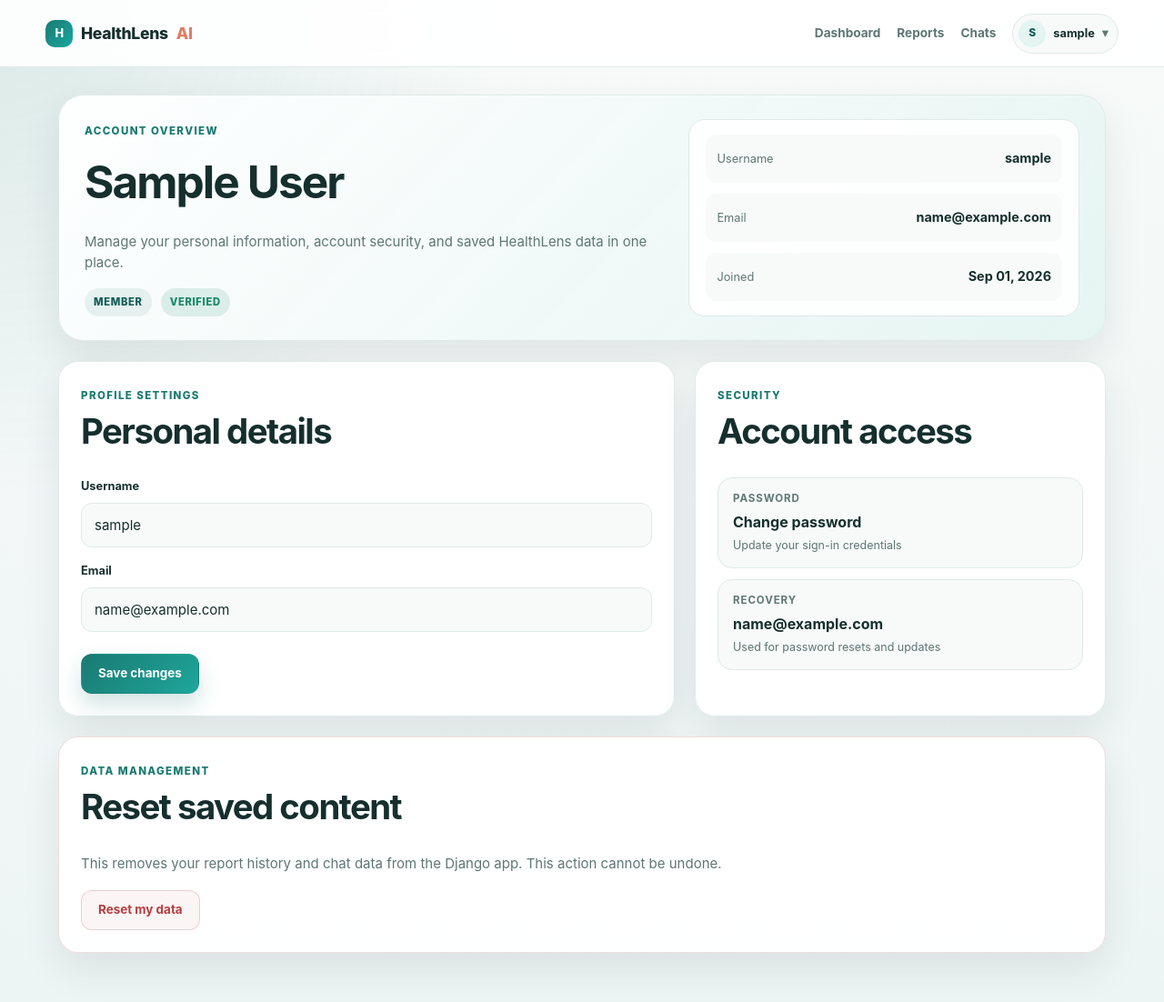
After one commit to jdnavapara516/HealthLens, a Django app: page /profile/ in a window 1280 px wide. The commit adds this page. Shown: the whole page at 91% size. Run offline with Django 5.2, Linux system fonts and the light colour scheme; the visitor is signed in with stand-in values (Sample User, id 1).

Commit message:
added profile section to manage user data

```diff
--- a/django/accounts/forms.py
+++ b/django/accounts/forms.py
@@ -1,6 +1,8 @@
 from django import forms
+from django.contrib.auth import get_user_model
 from django.contrib.auth.forms import UserCreationForm
-from django.contrib.auth.models import User
+
+User = get_user_model()
 
 
 class SignupForm(UserCreationForm):
@@ -9,3 +11,15 @@ class SignupForm(UserCreationForm):
     class Meta:
         model = User
         fields = ('username', 'email', 'password1', 'password2')
+
+
+class ProfileUpdateForm(forms.ModelForm):
+    email = forms.EmailField(required=True)
+
+    class Meta:
+        model = User
+        fields = ('username', 'email')
+        help_texts = {
+            'username': '',
+            'email': '',
+        }
--- a/django/accounts/templates/accounts/login.html
+++ b/django/accounts/templates/accounts/login.html
@@ -38,7 +38,10 @@
             <button class="button button-primary auth-button" type="submit">Log in</button>
         </form>
 
-        <p class="form-footer">New here? <a href="{% url 'signup' %}">Create an account</a></p>
+        <p class="form-footer">
+            <a href="{% url 'password_reset' %}">Forgot your password?</a><br>
+            New here? <a href="{% url 'signup' %}">Create an account</a>
+        </p>
     </div>
 </section>
 {% endblock %}
--- /dev/null
+++ b/django/accounts/templates/accounts/profile.html
@@ -0,0 +1,96 @@
+{% extends 'base.html' %}
+{% block title %}Profile | HealthLens AI{% endblock %}
+{% block content %}
+<section class="profile-page">
+    <div class="profile-hero">
+        <div>
+            <span class="eyebrow">Account overview</span>
+            <h1>{{ user.get_full_name|default:user.username }}</h1>
+            <p class="muted">Manage your personal information, account security, and saved HealthLens data in one place.</p>
+            <div class="profile-badges">
+                <span class="status-pill">Member</span>
+                <span class="status-ok">Verified</span>
+            </div>
+        </div>
+
+        <div class="profile-hero-panel">
+            <div class="profile-hero-row">
+                <span>Username</span>
+                <strong>{{ user.username }}</strong>
+            </div>
+            <div class="profile-hero-row">
+                <span>Email</span>
+                <strong>{{ user.email|default:'No email added' }}</strong>
+            </div>
+            <div class="profile-hero-row">
+                <span>Joined</span>
+                <strong>{{ user.date_joined|date:'M d, Y' }}</strong>
+            </div>
+        </div>
+    </div>
+
+    <div class="profile-grid">
+        <div class="profile-card form-card">
+            <div class="section-heading compact">
+                <span class="eyebrow">Profile settings</span>
+                <h2>Personal details</h2>
+            </div>
+
+            <form method="post" class="auth-form profile-form">
+                {% csrf_token %}
+                {{ form.non_field_errors }}
+
+                <div class="field-wrap">
+                    <label for="{{ form.username.id_for_label }}">Username</label>
+                    {{ form.username }}
+                    {% for error in form.username.errors %}<span class="field-error">{{ error }}</span>{% endfor %}
+                </div>
+
+                <div class="field-wrap">
+                    <label for="{{ form.email.id_for_label }}">Email</label>
+                    {{ form.email }}
+                    {% for error in form.email.errors %}<span class="field-error">{{ error }}</span>{% endfor %}
+                </div>
+
+                <div class="inline-actions">
+                    <button type="submit" class="button button-primary">Save changes</button>
+                </div>
+            </form>
+        </div>
+
+        <div class="profile-card security-card">
+            <div class="section-heading compact">
+                <span class="eyebrow">Security</span>
+                <h2>Account access</h2>
+            </div>
+
+            <div class="security-list">
+                <a class="security-item" href="{% url 'change_password' %}">
+                    <span class="security-label">Password</span>
+                    <strong>Change password</strong>
+                    <small>Update your sign-in credentials</small>
+                </a>
+
+                <div class="security-item">
+                    <span class="security-label">Recovery</span>
+                    <strong>{{ user.email|default:'Add an email address' }}</strong>
+                    <small>Used for password resets and updates</small>
+                </div>
+            </div>
+        </div>
+    </div>
+
+    <div class="profile-card danger-card">
+        <div class="section-heading compact">
+            <span class="eyebrow">Data management</span>
+            <h2>Reset saved content</h2>
+        </div>
+        <p>This removes your report history and chat data from the Django app. This action cannot be undone.</p>
+
+        <form method="post" action="{% url 'reset_user_data' %}">
+            {% csrf_token %}
+            <button type="submit" class="button button-danger" onclick="return confirm('Are you sure you want to permanently delete all saved reports and chat data?');">Reset my data</button>
+        </form>
+    </div>
+</section>
+{% endblock %}
--- a/django/accounts/urls.py
+++ b/django/accounts/urls.py
@@ -1,10 +1,59 @@
-from django.urls import path
+from django.contrib.auth import views as auth_views
+from django.urls import path, reverse_lazy
 
-from .views import landing_view, login_view, logout_view, signup_view
+from .views import landing_view, login_view, logout_view, profile_view, reset_user_data, signup_view
 
 urlpatterns = [
     path('', landing_view, name='landing'),
     path('signup/', signup_view, name='signup'),
     path('login/', login_view, name='login'),
     path('logout/', logout_view, name='logout'),
+    path('profile/', profile_view, name='profile'),
+    path('profile/reset-data/', reset_user_data, name='reset_user_data'),
+    path(
+        'password/change/',
+        auth_views.PasswordChangeView.as_view(
+            template_name='registration/password_change_form.html',
+            success_url=reverse_lazy('password_change_done'),
+        ),
+        name='change_password',
+    ),
+    path(
+        'password/change/done/',
+        auth_views.PasswordChangeDoneView.as_view(
+            template_name='registration/password_change_done.html'
+        ),
+        name='password_change_done',
+    ),
+    path(
+        'password/reset/',
+        auth_views.PasswordResetView.as_view(
+            template_name='registration/password_reset_form.html',
+            email_template_name='registration/password_reset_email.html',
+            success_url=reverse_lazy('password_reset_done'),
+        ),
+        name='password_reset',
+    ),
+    path(
+        'password/reset/done/',
+        auth_views.PasswordResetDoneView.as_view(
+            template_name='registration/password_reset_done.html'
+        ),
+        name='password_reset_done',
+    ),
+    path(
+        'reset/<uidb64>/<token>/',
+        auth_views.PasswordResetConfirmView.as_view(
+            template_name='registration/password_reset_confirm.html',
+            success_url=reverse_lazy('password_reset_complete'),
+        ),
+        name='password_reset_confirm',
+    ),
+    path(
+        'reset/done/',
+        auth_views.PasswordResetCompleteView.as_view(
+            template_name='registration/password_reset_complete.html'
+        ),
+        name='password_reset_complete',
+    ),
 ]
--- a/django/accounts/views.py
+++ b/django/accounts/views.py
@@ -4,7 +4,7 @@ from django.contrib.auth.decorators import login_required
 from django.contrib.auth.forms import AuthenticationForm
 from django.shortcuts import redirect, render
 
-from .forms import SignupForm
+from .forms import ProfileUpdateForm, SignupForm
 
 
 def landing_view(request):
@@ -14,6 +14,26 @@ def landing_view(request):
 @login_required
 def home(request):
     return render(request, 'accounts/home.html')
+
+
+@login_required
+def profile_view(request):
+    form = ProfileUpdateForm(request.POST or None, instance=request.user)
+    if request.method == 'POST' and form.is_valid():
+        form.save()
+        messages.success(request, 'Your profile details were saved successfully.')
+        return redirect('profile')
+    return render(request, 'accounts/profile.html', {'form': form})
+
+
+@login_required
+def reset_user_data(request):
+    if request.method == 'POST':
+        request.user.reports.all().delete()
+        request.user.conversations.all().delete()
+        messages.warning(request, 'Your saved report and chat data has been reset.')
+        return redirect('profile')
+    return redirect('profile')
 
 
 def signup_view(request):
--- a/django/static/css/site.css
+++ b/django/static/css/site.css
@@ -109,18 +109,24 @@ nav[data-main-nav] {
 .profile-menu {
   position: relative;
 }
-.profile-menu summary {
-  list-style: none;
-  display: flex;
+.profile-menu-trigger {
+  display: inline-flex;
   align-items: center;
   gap: 8px;
-  cursor: pointer;
   padding: 6px 10px 6px 6px;
   border-radius: 999px;
   background: var(--panel-alt);
   border: 1px solid var(--line);
-}
-.profile-menu summary::-webkit-details-marker { display: none; }
+  color: var(--text);
+  transition: border-color 0.18s ease, box-shadow 0.18s ease, transform 0.18s ease;
+}
+.profile-menu-trigger:hover,
+.profile-menu-trigger:focus-visible {
+  border-color: rgba(26, 122, 114, 0.4);
+  box-shadow: 0 8px 18px rgba(26, 122, 114, 0.08);
+  transform: translateY(-1px);
+  outline: none;
+}
 .avatar {
   width: 30px;
   height: 30px;
@@ -240,6 +278,17 @@ h1, h2, h3 {
   border: 1px solid rgba(26, 122, 114, 0.16);
   background: rgba(26, 122, 114, 0.07);
   color: var(--teal-deep);
+}
+
+.muted {
+  color: var(--muted);
+}
+
+.help-text {
+  display: block;
+  margin-top: 6px;
+  color: var(--muted);
+  font-size: 0.72rem;
 }
 
 .auth-shell {
@@ -363,6 +412,235 @@ input:focus, textarea:focus, select:focus {
   text-align: center;
   color: var(--muted);
   font-size: 0.85rem;
+}
+.narrow-shell {
+  max-width: 680px;
+}
+.success-panel {
+  text-align: left;
+}
+
+.profile-page {
+  display: grid;
+  gap: 22px;
+  max-width: 1180px;
+  margin: 0 auto;
+}
+.profile-hero {
+  display: grid;
+  grid-template-columns: 1.2fr 0.8fr;
+  gap: 20px;
+  padding: 26px 28px;
+  border-radius: 28px;
+  border: 1px solid var(--line);
+  background: linear-gradient(135deg, rgba(255,255,255,0.96), rgba(227,244,241,0.92));
+  box-shadow: 0 18px 44px var(--shadow);
+}
+.profile-hero h1 {
+  font-size: clamp(2.2rem, 4vw, 3.1rem);
+  margin: 8px 0 10px;
+}
+.profile-badges {
+  display: flex;
+  flex-wrap: wrap;
+  gap: 10px;
+  margin-top: 16px;
+}
+.profile-hero-panel {
+  display: grid;
+  gap: 12px;
+  padding: 16px 18px;
+  border: 1px solid var(--line);
+  border-radius: 18px;
+  background: rgba(255,255,255,0.9);
+}
+.profile-hero-row {
+  display: flex;
+  align-items: center;
+  justify-content: space-between;
+  gap: 16px;
+  padding: 10px 12px;
+  border-radius: 12px;
+  background: var(--panel-alt);
+}
+.profile-hero-row span {
+  color: var(--muted);
+  font-size: 0.8rem;
+}
+.profile-hero-row strong {
+  font-size: 0.9rem;
+  text-align: right;
+}
+.profile-grid {
+  display: grid;
+  grid-template-columns: 1.2fr 0.8fr;
+  gap: 22px;
+}
+.profile-card {
+  background: rgba(255,255,255,0.96);
+  border: 1px solid var(--line);
+  border-radius: 22px;
+  padding: 24px;
+  box-shadow: 0 18px 44px var(--shadow);
+}
+.compact h2 {
+  font-size: 1.7rem;
+}
+.profile-form {
+  margin-top: 12px;
+}
+.inline-actions {
+  display: flex;
+  flex-wrap: wrap;
+  gap: 12px;
+  margin-top: 8px;
+}
+.security-list {
+  display: grid;
+  gap: 12px;
+  margin-top: 14px;
+}
+.security-item {
+  display: grid;
+  gap: 4px;
+  padding: 14px 16px;
+  border-radius: 16px;
+  border: 1px solid var(--line);
+  background: var(--panel-alt);
+  color: var(--text);
+}
+.security-item:hover {
+  border-color: rgba(26, 122, 114, 0.35);
+  color: var(--text);
+}
+.security-label {
+  color: var(--muted);
+  font-size: 0.72rem;
+  font-weight: 700;
+  letter-spacing: 0.08em;
+  text-transform: uppercase;
+}
+.security-item strong {
+  font-size: 1rem;
+}
+.security-item small {
+  color: var(--muted);
+}
+.danger-card {
+  border-color: rgba(179,63,63,0.18);
+  background: rgba(255,255,255,0.95);
+}
+.danger-card p {
+  color: var(--muted);
+  margin: 10px 0 18px;
+}
+
+@media (max-width: 900px) {
+  .profile-hero,
+  .profile-grid {
+    grid-template-columns: 1fr;
+  }
+}
+
+@media (max-width: 700px) {
+  .page-shell {
+    padding-left: 16px;
+    padding-right: 16px;
+  }
+
+  .site-header {
+    height: auto;
+    min-height: 74px;
+    padding: 12px 16px;
+  }
+
+  nav[data-main-nav] {
+    gap: 10px;
+    flex-wrap: wrap;
+    justify-content: flex-end;
+  }
+
+  .profile-menu {
+    width: auto;
+  }
+
+  .profile-menu-trigger {
+    max-width: 100%;
+    padding-right: 8px;
+  }
+
+  .user-label {
+    max-width: 90px;
+    overflow: hidden;
+    text-overflow: ellipsis;
+    white-space: nowrap;
+  }
+
+  .profile-hero {
+    padding: 20px 18px;
+  }
+
+  .profile-hero-panel {
+    padding: 12px 14px;
+  }
+
+  .profile-hero-row {
+    flex-direction: column;
+    align-items: flex-start;
+    gap: 4px;
+  }
+
+  .profile-hero-row strong {
+    text-align: left;
+  }
+
+  .profile-card {
+    padding: 18px;
+  }
+
+  .inline-actions {
+    flex-direction: column;
+  }
+
+  .inline-actions .button {
+    width: 100%;
+  }
+
+  .security-item {
+    padding: 12px 14px;
+  }
+}
+
+@media (max-width: 540px) {
+  .brand {
+    font-size: 1rem;
+  }
+
+  .brand-mark {
+    width: 26px;
+    height: 26px;
+  }
+
+  .profile-dropdown {
+    min-width: 190px;
+  }
+
+  .profile-hero h1 {
+    font-size: 2rem;
+  }
+
+  .profile-badges {
+    gap: 8px;
+  }
+
+  .auth-form.profile-form {
+    gap: 14px;
+  }
+
+  .profile-card .button,
+  .danger-card .button {
+    width: 100%;
+  }
 }
 
 .landing-hero {
--- a/django/templates/base.html
+++ b/django/templates/base.html
@@ -15,7 +15,22 @@
     {% endif %}
     <nav data-main-nav>
         {% if user.is_authenticated %}
-            <a class="nav-link{% if request.resolver_match.url_name == 'home' %} active{% endif %}" href="{% url 'home' %}">Dashboard</a><a class="nav-link{% if request.resolver_match.url_name == 'reports_index' or request.resolver_match.url_name == 'report_detail' %} active{% endif %}" href="{% url 'reports_index' %}">Reports</a><a class="nav-link" href="{% url 'chat_index' %}">Chats</a><details class="profile-menu"><summary><span class="avatar">{{ user.username|first|upper }}</span><span class="user-label">{{ user.username }}</span><span class="chevron"></span></summary><div class="profile-dropdown"><span>{{ user.email|default:'HealthLens member' }}</span><form method="post" action="{% url 'logout' %}">{% csrf_token %}<button type="submit">Log out</button></form></div></details>
+            <a class="nav-link{% if request.resolver_match.url_name == 'home' %} active{% endif %}" href="{% url 'home' %}">Dashboard</a>
+            <a class="nav-link{% if request.resolver_match.url_name == 'reports_index' or request.resolver_match.url_name == 'report_detail' %} active{% endif %}" href="{% url 'reports_index' %}">Reports</a>
+            <a class="nav-link" href="{% url 'chat_index' %}">Chats</a>
+            <div class="profile-menu">
+                <a class="profile-menu-trigger" href="{% url 'profile' %}" aria-label="Open profile page">
+                    <span class="avatar">{{ user.username|first|upper }}</span>
+                    <span class="user-label">{{ user.username }}</span>
+                    <span class="chevron">▾</span>
+                </a>
+                <div class="profile-dropdown" role="menu" aria-label="Account menu">
+                    <span>{{ user.email|default:'HealthLens member' }}</span>
+                    <a class="menu-item" href="{% url 'profile' %}">Manage profile</a>
+                    <a class="menu-item" href="{% url 'change_password' %}">Change password</a>
+                    <form method="post" action="{% url 'logout' %}">{% csrf_token %}<button type="submit" class="menu-item menu-item-button">Log out</button></form>
+                </div>
+            </div>
         {% else %}
             <a class="nav-link" href="{% url 'landing' %}">Home</a>
             <a class="nav-link" href="{% url 'login' %}">Log in</a>
```
Also changed, not shown: other parts of django/static/css/site.css (+40 -8 lines), django/accounts/templates/registration/password_change_done.html (added, +14 -0 lines), django/accounts/templates/registration/password_change_form.html (added, +38 -0 lines), django/accounts/templates/registration/password_reset_complete.html (added, +14 -0 lines), django/accounts/templates/registration/password_reset_confirm.html (added, +32 -0 lines), django/accounts/templates/registration/password_reset_done.html (added, +14 -0 lines), django/accounts/templates/registration/password_reset_email.html (added, +11 -0 lines), django/accounts/templates/registration/password_reset_form.html (added, +26 -0 lines), django/accounts/tests.py (+33 -3 lines).
